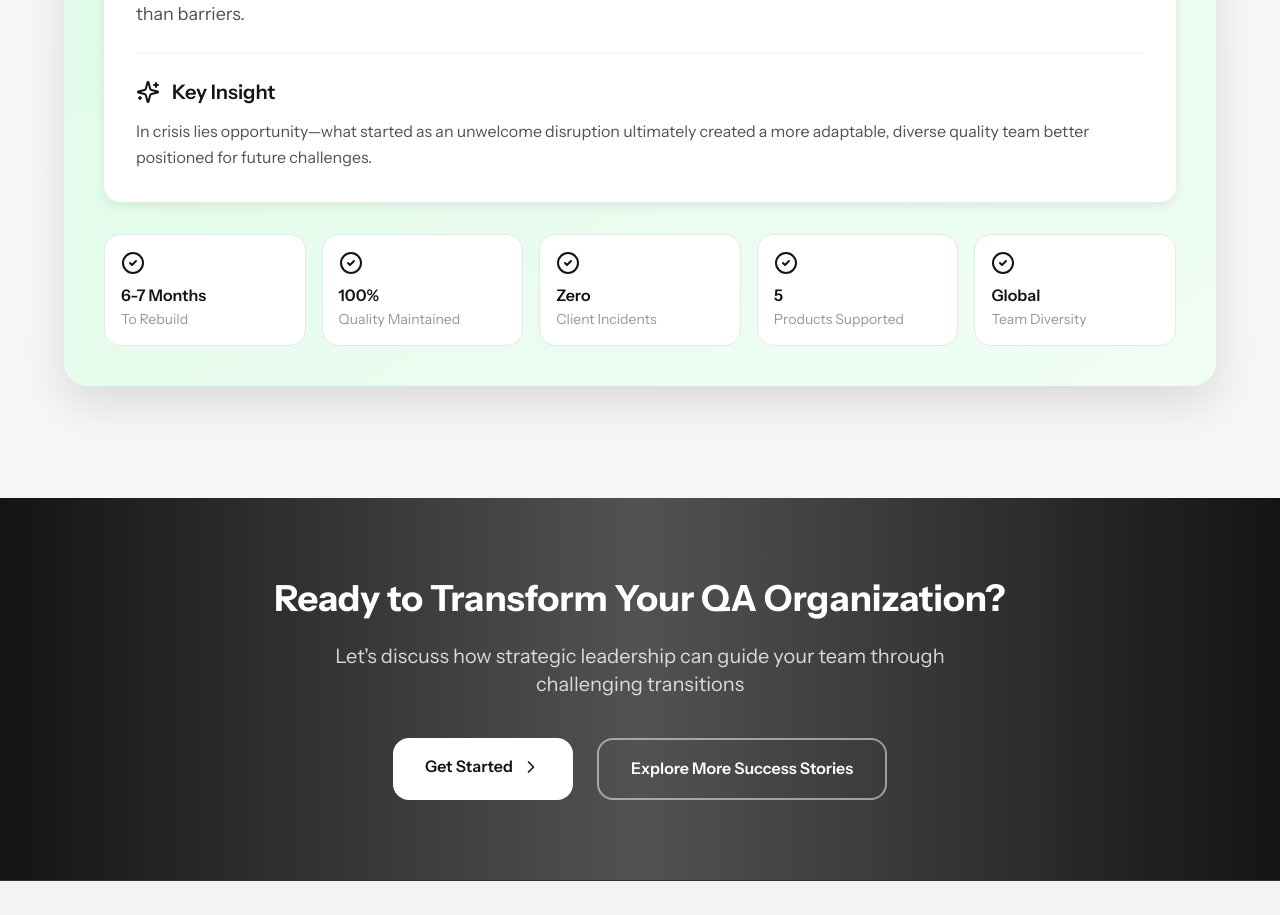
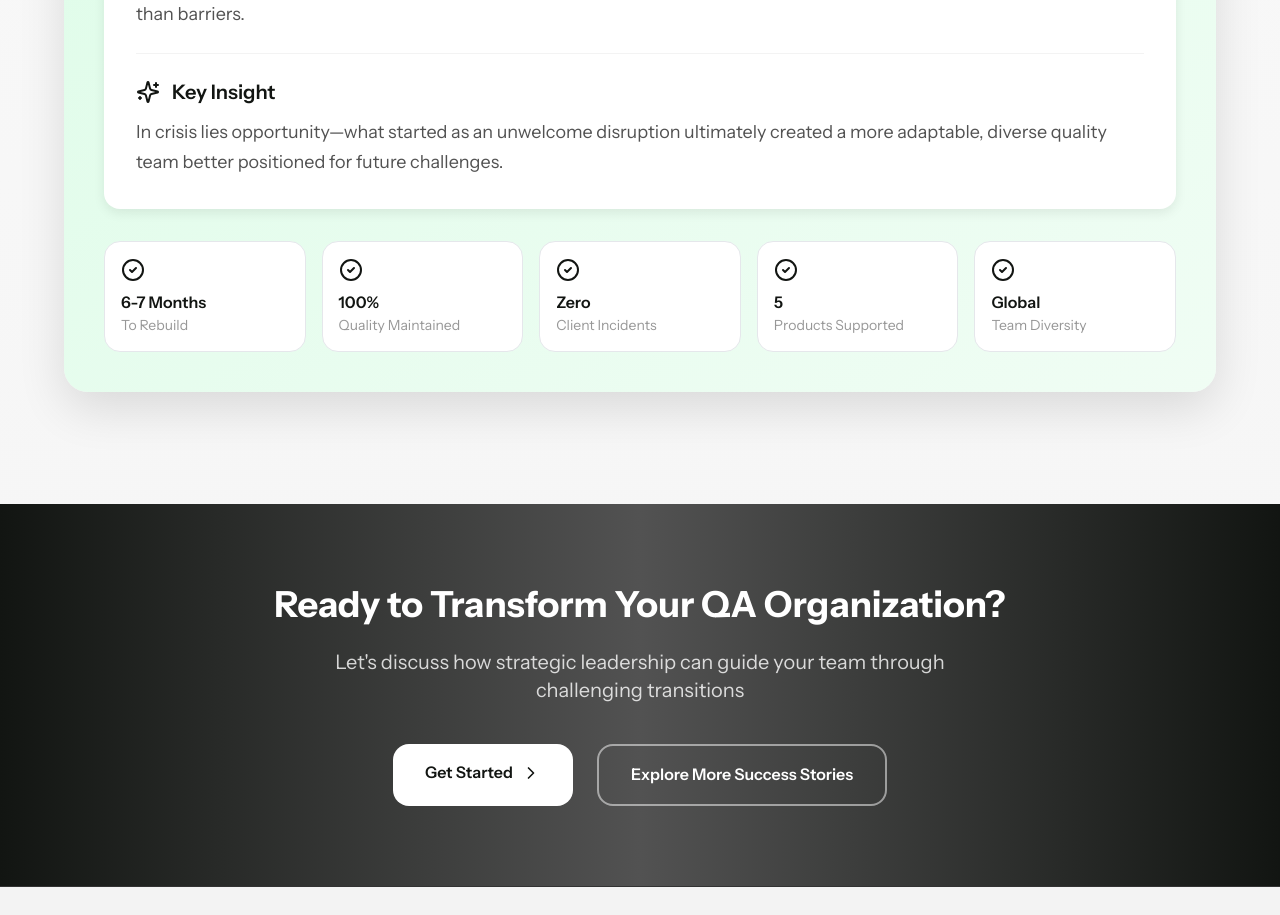
Before and after one commit to alex-alekseenko/alex-alekseenko, a Next.js app: page /case-studies/transformation3 in a window 1280 px wide. Shown: the part 3003-3918 px from the top of the page. Built offline with nearby package versions, Linux system fonts and the light colour scheme.

Commit message:
Match Key Insight text size to paragraphs above
- Change from text-base to text-lg to match paragraph styling

```diff
--- a/src/app/case-studies/transformation3/page.tsx
+++ b/src/app/case-studies/transformation3/page.tsx
@@ -325,7 +325,7 @@ export default function TransformationCaseStudy3() {
                       <Sparkles className="h-6 w-6 text-primary-dark" />
                       <h3 className="text-xl font-semibold text-primary-dark">Key Insight</h3>
                     </div>
-                    <p className="text-base text-primary-text leading-relaxed">
+                    <p className="text-lg text-primary-text leading-relaxed">
                       In crisis lies opportunity—what started as an unwelcome disruption ultimately created a more adaptable, diverse quality team better positioned for future challenges.
                     </p>
                   </div>
```
